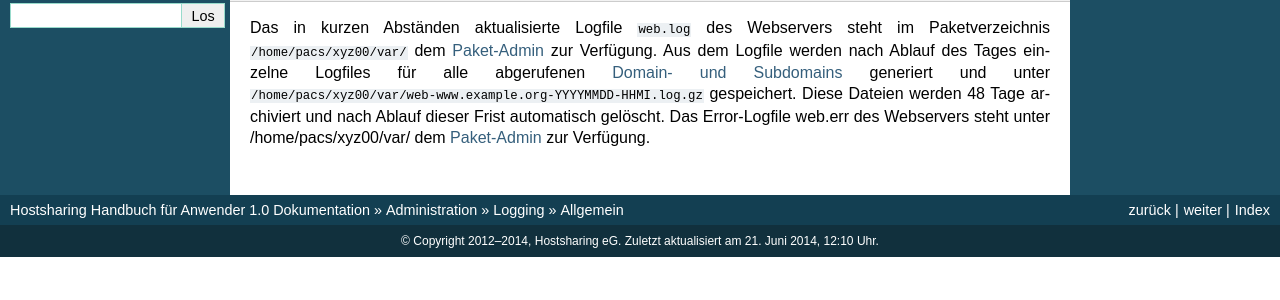
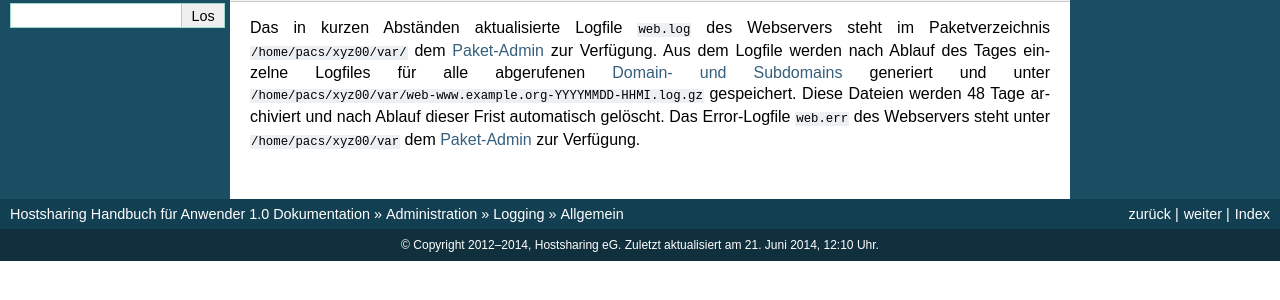
Before and after one commit to hostsharing/hs.docs.users, a Sphinx documentation site: the page built from source/administration/logging/allgemein.rst, in a window 1280 px wide. Shown: the part 361-661 px from the top of the page. Built offline with Sphinx 7.4.7, drawn with Linux system fonts in a browser that asks for light colours; pages that are not in the unit, such as notebooks, are missing from menus.

Commit message:
fixed highlighting

```diff
--- a/source/administration/logging/allgemein.rst
+++ b/source/administration/logging/allgemein.rst
@@ -24,4 +24,4 @@ HTTP-Log
 --------
 Das in kurzen Abständen aktualisierte Logfile ``web.log`` des Webservers steht im Paketverzeichnis ``/home/pacs/xyz00/var/`` dem :doc:`Paket-Admin<../benutzer/paket-admin>` zur Verfügung.
 Aus dem Logfile werden nach Ablauf des Tages einzelne Logfiles für alle abgerufenen :doc:`Domain- und Subdomains<../domain/index>` generiert und unter  ``/home/pacs/xyz00/var/web-www.example.org-YYYYMMDD-HHMI.log.gz`` gespeichert.
-Diese Dateien werden 48 Tage archiviert und nach Ablauf dieser Frist automatisch gelöscht.  Das Error-Logfile web.err des Webservers steht unter /home/pacs/xyz00/var/ dem :doc:`Paket-Admin<../benutzer/paket-admin>` zur Verfügung.
+Diese Dateien werden 48 Tage archiviert und nach Ablauf dieser Frist automatisch gelöscht.  Das Error-Logfile ``web.err`` des Webservers steht unter ``/home/pacs/xyz00/var`` dem :doc:`Paket-Admin<../benutzer/paket-admin>` zur Verfügung.
```
